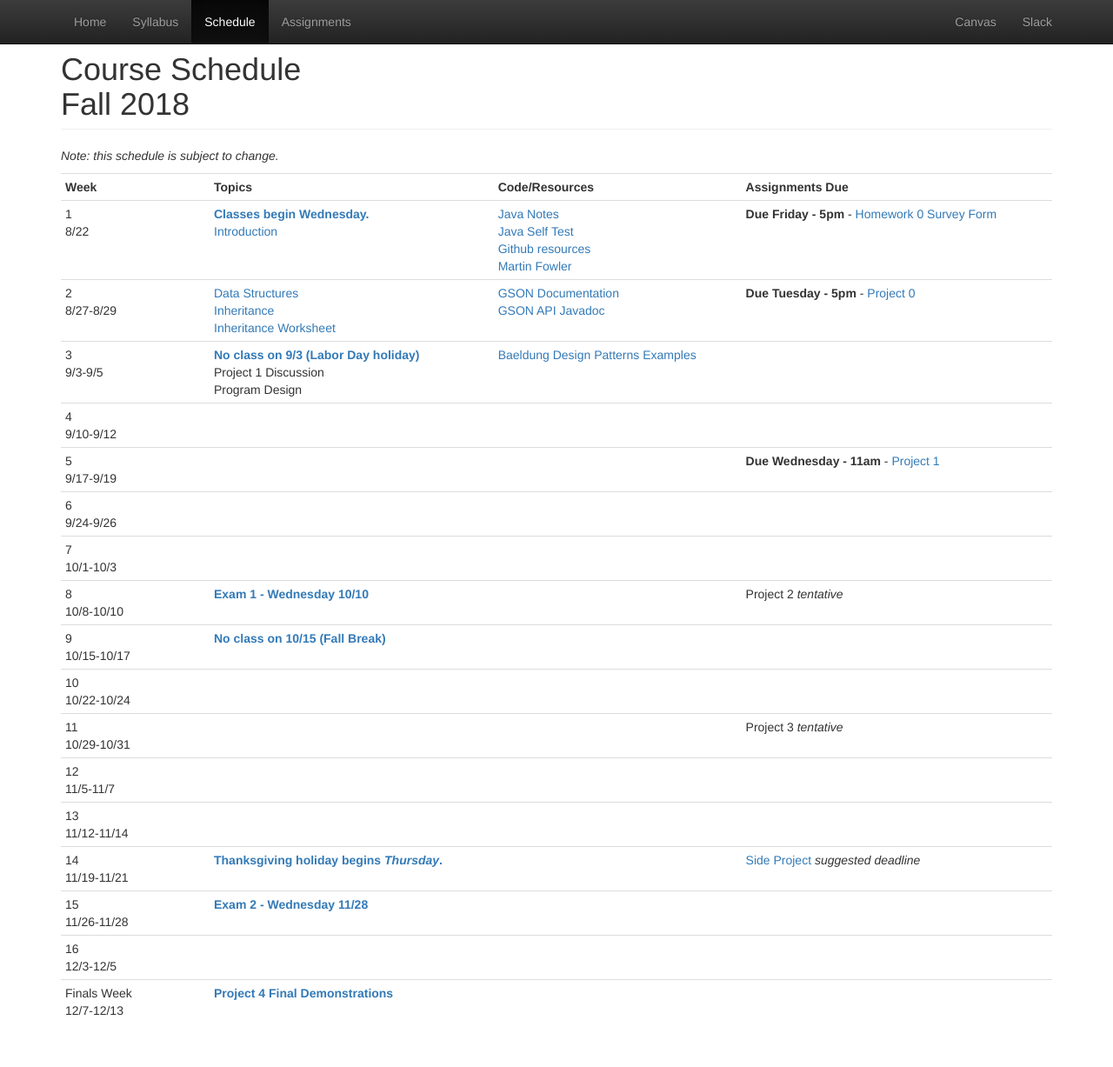
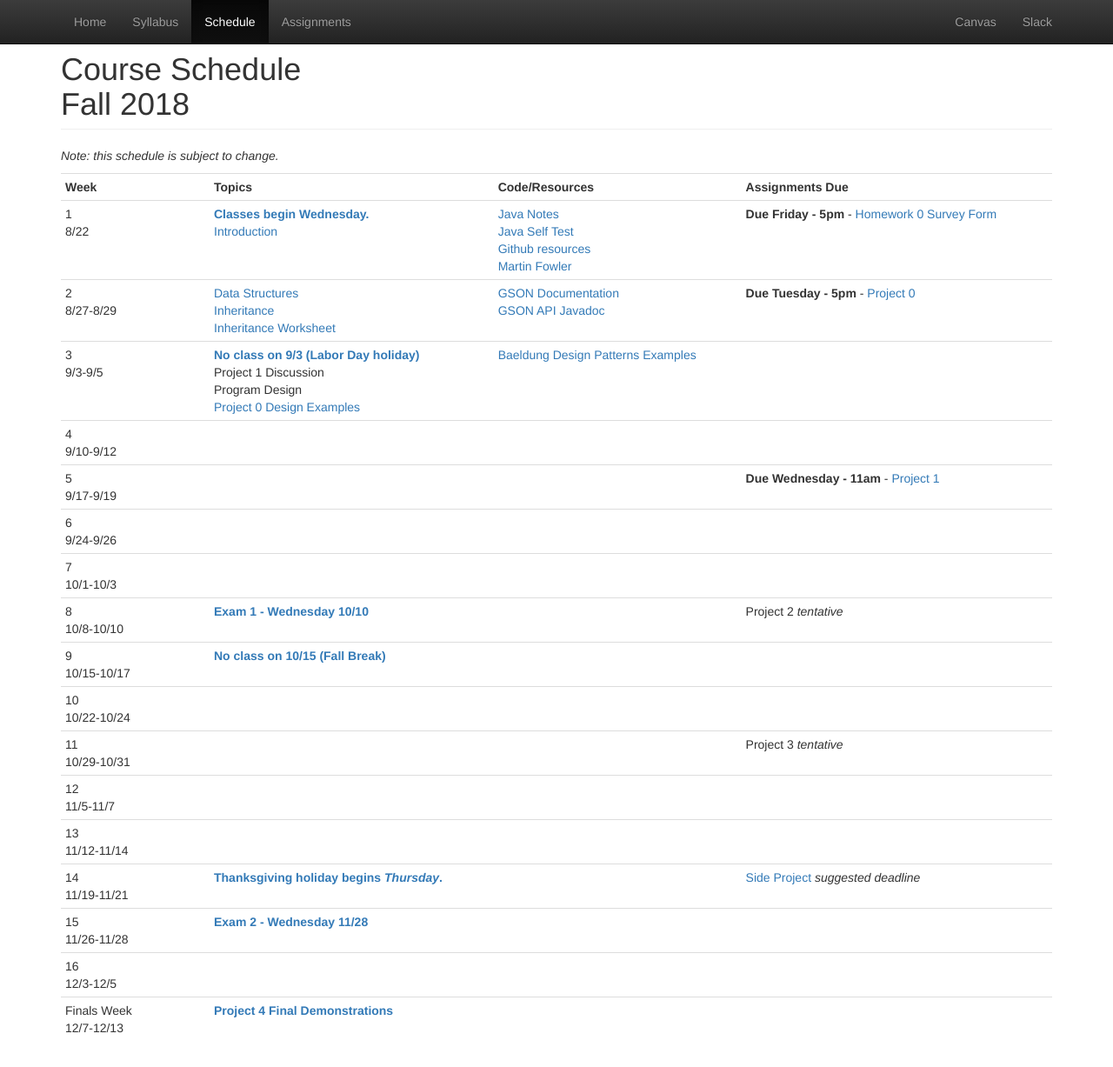
Before and after one commit to CS601-F18/cs601-f18.github.io, a Jekyll site: the page built from schedule.html, in a window 1280 px wide and 1237 px high. Shown: the top 1227 px of the window at 87% size. Built offline with Jekyll 4.4.1, drawn with Linux system fonts in a browser that asks for light colours.

Commit message:
adding p0 examples

```diff
--- a/schedule.html
+++ b/schedule.html
@@ -52,7 +52,8 @@ title: Schedule
 			<td>
 				<strong><span class="text-primary">No class on 9/3 (Labor Day holiday)</strong><br/>
 				Project 1 Discussion<br/>
-				Program Design
+				Program Design<br/>
+				<a href="https://github.com/CS601-F18/project-0-examples">Project 0 Design Examples</a>
 			</td>
 			<td>
 				<a href="https://github.com/eugenp/tutorials/tree/master/patterns/design-patterns">Baeldung Design Patterns Examples</a><br/>
```
